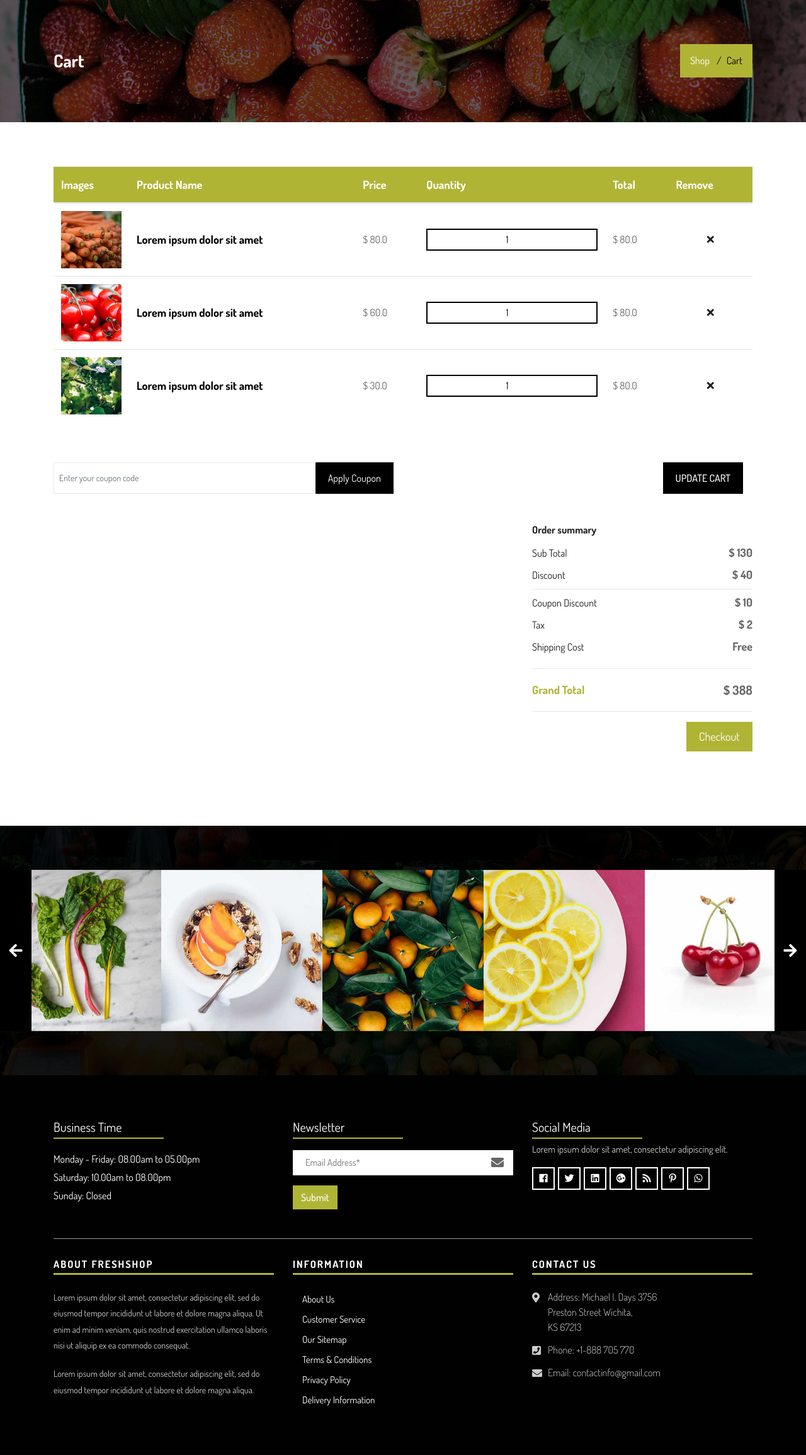
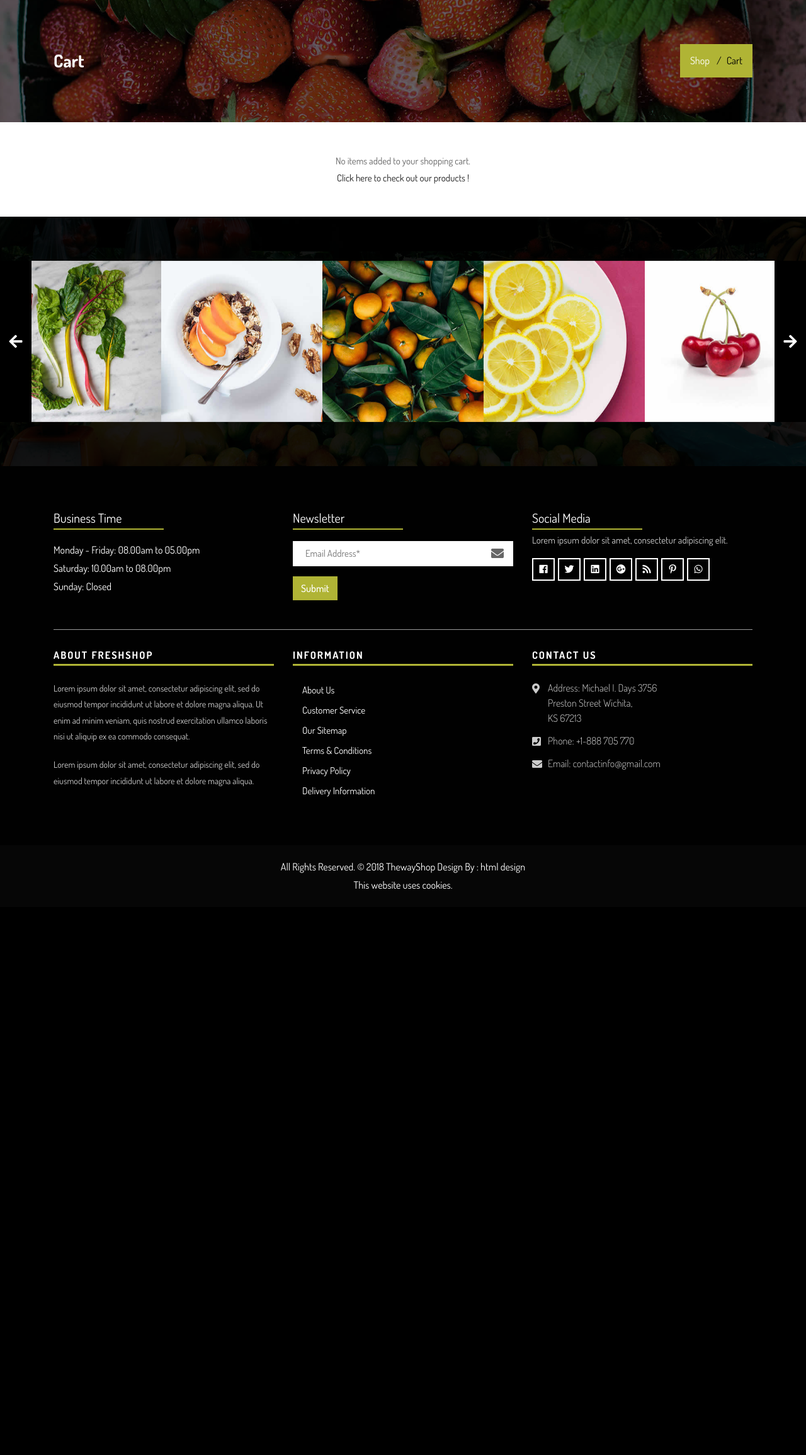
Before and after one commit to jann-basso/OOP-webShop, a PHP site: page /index.php?action=cart in a window 1280 px wide. Shown: the part 184-2494 px from the top of the page at 63% size. After the commit the page ends 1596 px from the top, so only its background shows below. Run offline with PHP 8.4, Linux system fonts and the light colour scheme.

Commit message:
cookies shopping cart

```diff
--- a/freshShopTemplate/classes/Controller/form.class.php
+++ b/freshShopTemplate/classes/Controller/form.class.php
@@ -2,8 +2,6 @@
 namespace App\Controller;
 
 class Form extends User {
-    //private $errors;
-
     public function input($inputType, $inputName, $text, $classinfo) {
         return
         "<label for='{$inputName}'>{$text}</label><br>
@@ -25,7 +23,6 @@ class Form extends User {
         } else {
             $error = false;
         }
-        //return $this->errors = $error;
         return $error;
     }
 }
--- a/freshShopTemplate/index.php
+++ b/freshShopTemplate/index.php
@@ -20,6 +20,9 @@ if (isset($_GET['action'])) {
             break;
         case 'cart':
             require('views/cart.php');
+            break;
+        case 'delete':
+            require('views/action_views/delete_action.php');
             break;
         case 'checkout':
             require('views/checkout.php');
@@ -49,8 +52,8 @@ if (isset($_GET['action'])) {
             require('views/register.php');
             break;
         case 'registeraction':
+            require('views/register.php');
             require('views/action_views/register_action.php');
-            require('views/register.php');
             break;
         case 'signin':
             require('views/signin.php');
--- a/freshShopTemplate/views/cart.php
+++ b/freshShopTemplate/views/cart.php
@@ -1,3 +1,4 @@
+<?php use App\Controller\Products ?>
 <?php $title = 'ThewayShop - Ecommerce Bootstrap 4 HTML Template'; ?>
 <?php ob_start(); ?>
 
@@ -18,6 +19,13 @@
     <!-- End All Title Box -->
 
     <!-- Start Cart  -->
+    <?php
+    if(isset($_COOKIE['shopping_cart'])) {
+        $total = 0;
+        $cart_data = new Products();
+        $cart_data = $cart_data->cookie();
+        foreach($cart_data as $keys=>$values) {
+            ?>
             <div class="cart-box-main">
                 <div class="container">
                     <div class="row">
@@ -37,74 +45,31 @@
                                     <tbody>
                                         <tr>
                                             <td class="thumbnail-img">
-                                        <a href="#">
-									<img class="img-fluid" src="../public/images/img-pro-01.jpg" alt="" />
-								</a>
+                                                <img class="img-fluid" src="public/images/<?= $values['image']; ?>" alt="" />
                                             </td>
                                             <td class="name-pr">
-                                        <a href="#">
-									Lorem ipsum dolor sit amet
-								</a>
+                                                <?= $values['name']; ?>
                                             </td>
                                             <td class="price-pr">
-                                        <p>$ 80.0</p>
+                                                <p>
+                                                <?php
+                                                //$theprice;
+                                                if($values['category'] == 'sale') {
+                                                    $theprice = $values['sale_newprice'];
+                                                    echo "Sale - ";
+                                                } else {
+                                                    $theprice =  $values['price'];
+                                                }
+                                                echo "$" . $theprice;
+                                                ?>
+                                                </p>
                                             </td>
-                                    <td class="quantity-box"><input type="number" size="4" value="1" min="0" step="1" class="c-input-text qty text"></td>
+                                            <td class="quantity-box"><input type="number" name="qty" size="4" value="<?= $values['quantity_tobuy']; ?>" min="0" step="1" class="c-input-text qty text"></td>
                                             <td class="total-pr">
-                                        <p>$ 80.0</p>
+                                                <p><?= "$" . $theprice * $values['quantity_tobuy']; ?></p>
                                             </td>
                                             <td class="remove-pr">
-                                        <a href="#">
-									<i class="fas fa-times"></i>
-								</a>
-                                    </td>
-                                </tr>
-                                <tr>
-                                    <td class="thumbnail-img">
-                                        <a href="#">
-									<img class="img-fluid" src="../public/images/img-pro-02.jpg" alt="" />
-								</a>
-                                    </td>
-                                    <td class="name-pr">
-                                        <a href="#">
-									Lorem ipsum dolor sit amet
-								</a>
-                                    </td>
-                                    <td class="price-pr">
-                                        <p>$ 60.0</p>
-                                    </td>
-                                    <td class="quantity-box"><input type="number" size="4" value="1" min="0" step="1" class="c-input-text qty text"></td>
-                                    <td class="total-pr">
-                                        <p>$ 80.0</p>
-                                    </td>
-                                    <td class="remove-pr">
-                                        <a href="#">
-									<i class="fas fa-times"></i>
-								</a>
-                                    </td>
-                                </tr>
-                                <tr>
-                                    <td class="thumbnail-img">
-                                        <a href="#">
-									<img class="img-fluid" src="../public/images/img-pro-03.jpg" alt="" />
-								</a>
-                                    </td>
-                                    <td class="name-pr">
-                                        <a href="#">
-									Lorem ipsum dolor sit amet
-								</a>
-                                    </td>
-                                    <td class="price-pr">
-                                        <p>$ 30.0</p>
-                                    </td>
-                                    <td class="quantity-box"><input type="number" size="4" value="1" min="0" step="1" class="c-input-text qty text"></td>
-                                    <td class="total-pr">
-                                        <p>$ 80.0</p>
-                                    </td>
-                                    <td class="remove-pr">
-                                        <a href="#">
-									<i class="fas fa-times"></i>
-								</a>
+                                                <a href="index.php?action=delete&id=<?php echo $values['product_id']; ?>"><i class="fas fa-times"></i></a>
                                             </td>
                                         </tr>
                                     </tbody>
@@ -114,7 +79,7 @@
                     </div>
 
                     <div class="row my-5">
-                <div class="col-lg-6 col-sm-6">
+                       <!--  <div class="col-lg-6 col-sm-6">
                             <div class="coupon-box">
                                 <div class="input-group input-group-sm">
                                     <input class="form-control" placeholder="Enter your coupon code" aria-label="Coupon code" type="text">
@@ -123,7 +88,7 @@
                                     </div>
                                 </div>
                             </div>
-                </div>
+                        </div> -->
                         <div class="col-lg-6 col-sm-6">
                             <div class="update-box">
                                 <input value="Update Cart" type="submit">
@@ -138,20 +103,25 @@
                                 <h3>Order summary</h3>
                                 <div class="d-flex">
                                     <h4>Sub Total</h4>
-                            <div class="ml-auto font-weight-bold"> $ 130 </div>
+                                    <div class="ml-auto font-weight-bold">
+                                        <?php
+                                            $total = $total + ($theprice * $values['quantity_tobuy']);
+                                            echo $total;
+                                        ?>
+                                    </div>
                                 </div>
                                 <div class="d-flex">
                                     <h4>Discount</h4>
-                            <div class="ml-auto font-weight-bold"> $ 40 </div>
+                                    <div class="ml-auto font-weight-bold">  </div>
                                 </div>
                                 <hr class="my-1">
-                        <div class="d-flex">
+                                <!-- <div class="d-flex">
                                     <h4>Coupon Discount</h4>
                                     <div class="ml-auto font-weight-bold"> $ 10 </div>
-                        </div>
+                                </div> -->
                                 <div class="d-flex">
                                     <h4>Tax</h4>
-                            <div class="ml-auto font-weight-bold"> $ 2 </div>
+                                    <div class="ml-auto font-weight-bold">  </div>
                                 </div>
                                 <div class="d-flex">
                                     <h4>Shipping Cost</h4>
@@ -160,15 +130,28 @@
                                 <hr>
                                 <div class="d-flex gr-total">
                                     <h5>Grand Total</h5>
-                            <div class="ml-auto h5"> $ 388 </div>
+                                    <div class="ml-auto h5">  </div>
                                 </div>
                                 <hr> </div>
                         </div>
+
                         <div class="col-12 d-flex shopping-box"><a href="checkout.html" class="ml-auto btn hvr-hover">Checkout</a> </div>
-            </div>
 
                     </div>
                 </div>
+            </div>
+            <?php
+        }
+    } else {
+        ?>
+        <div class="my-5 text-center">
+            <p>No items added to your shopping cart.</p>
+            <a href="index.php?action=shop">Click here to check out our products !</a>
+        </div>
+        <?php
+    }
+        ?>
+
     <!-- End Cart -->
 
 <?php $content = ob_get_clean(); ?>
--- a/freshShopTemplate/views/home.php
+++ b/freshShopTemplate/views/home.php
@@ -130,9 +130,6 @@
                                 <img src="public/images/<?= $item->product_image[$i]; ?>" class="img-fluid" alt="Image">
                                 <div class="mask-icon">
                                     <ul>
-                                        <!-- <li><a href="#" data-toggle="tooltip" data-placement="right" title="View"><i class="fas fa-eye"></i></a></li>
-                                        <li><a href="#" data-toggle="tooltip" data-placement="right" title="Compare"><i class="fas fa-sync-alt"></i></a></li>
-                                        <li><a href="#" data-toggle="tooltip" data-placement="right" title="Add to Wishlist"><i class="far fa-heart"></i></a></li> -->
                                         <li>
                                         <form action="index.php?action=shop-detail" method="POST">
                                             <input type="hidden" name="hidden_qty" value="1">
@@ -149,7 +146,6 @@
                                         </form>
                                         </li>
                                     </ul>
-                                    <!--  <a class="cart" href="index.php?action=addtocart" name="addtocart" >Add to Cart</a> -->
                                     <form action="index.php?action=addtocartaction" method="POST">
                                         <input type="hidden" name="hidden_qty" value="1">
                                         <input type="hidden" name="hidden_id" value="<?= $item->product_id[$i]; ?>">
--- a/freshShopTemplate/views/template.php
+++ b/freshShopTemplate/views/template.php
@@ -393,6 +393,7 @@
         <div class="footer-copyright">
             <p class="footer-company">All Rights Reserved. &copy; 2018 <a href="#">ThewayShop</a> Design By :
                 <a href="https://html.design/">html design</a></p>
+            <p>This website uses cookies.</p>
         </div>
         <!-- End copyright  -->
 
```
Also changed, not shown: freshShopTemplate/classes/Controller/products.class.php (+5 -2 lines), freshShopTemplate/views/action_views/addtocart_action.php (+11 -2 lines), freshShopTemplate/views/action_views/delete_action.php (added, +18 -0 lines), README.md. Lines whose indentation alone changed are shown as unchanged.
